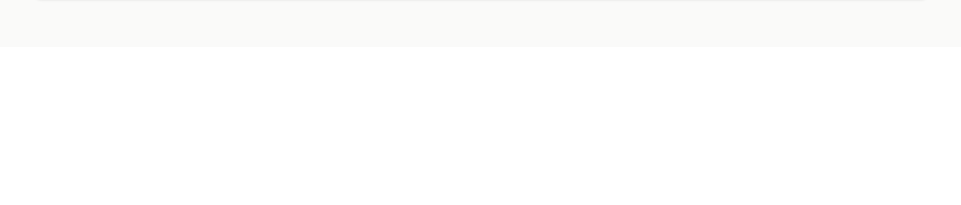
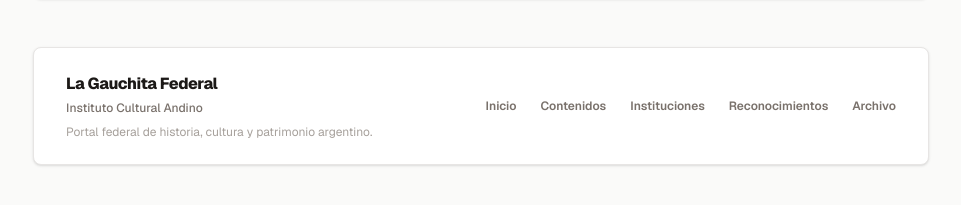
Before and after one commit to lagauchitafederal/la-gauchita-federal, a Next.js app: page / in a window 1280 px wide. Shown: the part 1712-1917 px from the top of the page, without its empty margins (159-1120 px from the left). Before the commit the page ends 1759 px from the top, so only its background shows below. Built offline with nearby package versions, Linux system fonts and the light colour scheme; no server answers; the database is empty.

Commit message:
feat: add public footer

```diff
--- /dev/null
+++ b/src/components/public/PublicFooter.tsx
@@ -0,0 +1,37 @@
+import Link from 'next/link';
+
+export default function PublicFooter() {
+  return (
+    <footer className="w-full bg-white border border-stone-200 rounded-lg shadow-sm py-6 px-6 sm:px-8 mt-6 flex flex-col md:flex-row items-center justify-between gap-6">
+      <div className="flex flex-col items-center md:items-start gap-1">
+        <span className="font-extrabold text-stone-900 tracking-tight text-base">
+          La Gauchita Federal
+        </span>
+        <span className="text-xs text-stone-500 font-medium">
+          Instituto Cultural Andino
+        </span>
+        <p className="text-xs text-stone-400 mt-1 text-center md:text-left">
+          Portal federal de historia, cultura y patrimonio argentino.
+        </p>
+      </div>
+
+      <nav className="flex flex-wrap items-center justify-center gap-x-6 gap-y-2 text-xs font-semibold text-stone-500">
+        <Link href="/" className="hover:text-stone-900 transition-colors">
+          Inicio
+        </Link>
+        <Link href="/contenidos" className="hover:text-stone-900 transition-colors">
+          Contenidos
+        </Link>
+        <Link href="/instituciones" className="hover:text-stone-900 transition-colors">
+          Instituciones
+        </Link>
+        <Link href="/reconocimientos" className="hover:text-stone-900 transition-colors">
+          Reconocimientos
+        </Link>
+        <Link href="/archivo" className="hover:text-stone-900 transition-colors">
+          Archivo
+        </Link>
+      </nav>
+    </footer>
+  );
+}
--- a/src/components/public/PublicPageShell.tsx
+++ b/src/components/public/PublicPageShell.tsx
@@ -1,5 +1,6 @@
 import React from 'react';
 import PublicHeader from './PublicHeader';
+import PublicFooter from './PublicFooter';
 
 interface PublicPageShellProps {
   children: React.ReactNode;
@@ -15,6 +16,7 @@ export default function PublicPageShell({
       <div className={`w-full ${maxWidth} flex flex-col gap-6`}>
         <PublicHeader />
         {children}
+        <PublicFooter />
       </div>
     </div>
   );
```
